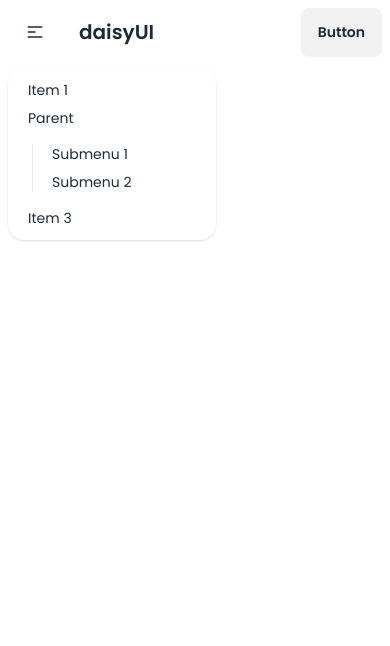
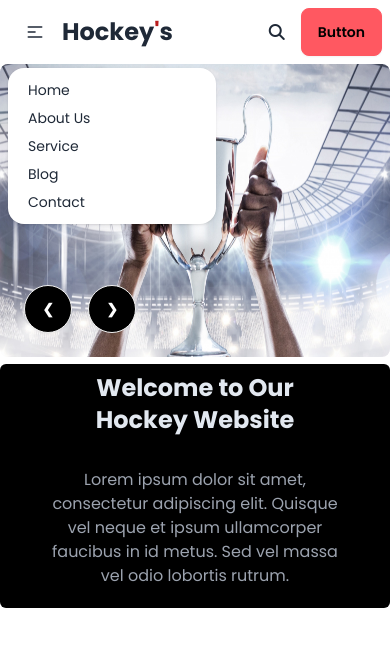
Before and after one commit to firojahmed96bd/Our-hockey-website-, a plain HTML site: page index.html in a window 390 px wide. Both pictures are taken after a click on the button 35 px from the left and 32 px from the top of the page. Drawn offline with nearby package versions, Linux system fonts and the light colour scheme; grey boxes are pictures that could not be loaded.

Commit message:
completed our header section style

```diff
--- a/index.html
+++ b/index.html
@@ -23,8 +23,8 @@
     </style>
 </head>
 <body>
-    <header>
-        <div class="navbar bg-base-100">
+    <header class="contanier md:w-[1200px] mx-auto">
+        <div class="navbar rounded-lg">
             <div class="navbar-start">
               <div class="dropdown">
                 <div tabindex="0" role="button" class="btn btn-ghost lg:hidden">
@@ -44,38 +44,74 @@
                 <ul
                   tabindex="0"
                   class="menu menu-sm dropdown-content bg-base-100 rounded-box z-[1] mt-3 w-52 p-2 shadow">
-                  <li><a>Item 1</a></li>
-                  <li>
-                    <a>Parent</a>
-                    <ul class="p-2">
-                      <li><a>Submenu 1</a></li>
-                      <li><a>Submenu 2</a></li>
-                    </ul>
-                  </li>
-                  <li><a>Item 3</a></li>
+                  <li><a>Home</a></li>
+                  <li><a>About Us</a></li>
+                  <li><a>Service</a></li>
+                  <li><a>Blog</a></li>
+                  <li><a>Contact</a></li>
                 </ul>
               </div>
-              <a class="btn btn-ghost text-xl">daisyUI</a>
+              <a class="text-2xl font-bold">Hockey<span class="text-red-700 font-bold">'</span>s</a>
             </div>
             <div class="navbar-center hidden lg:flex">
-              <ul class="menu menu-horizontal px-1">
-                <li><a>Item 1</a></li>
-                <li>
-                  <details>
-                    <summary>Parent</summary>
-                    <ul class="p-2">
-                      <li><a>Submenu 1</a></li>
-                      <li><a>Submenu 2</a></li>
-                    </ul>
-                  </details>
-                </li>
-                <li><a>Item 3</a></li>
-              </ul>
+              <ul class="menu menu-horizontal px-1 font-semibold">
+                <li><a class="text-orange-400">Home</a></li>
+                  <li><a class="hover:text-orange-400">About Us</a></li>
+                  <li><a class="hover:text-orange-400">Service</a></li>
+                  <li><a class="hover:text-orange-400">Blog</a></li>
+                  <li><a class="hover:text-orange-400">Contact</a></li>
             </div>
-            <div class="navbar-end">
-              <a class="btn">Button</a>
+            <div class="navbar-end space-x-4 flex items-center">
+                <i class="fa-solid fa-magnifying-glass"></i>
+              <a class="btn btn-error">Button</a>
             </div>
-          </div>
+        </div>
+
+        <div class="relative">
+
+            <div class="carousel w-full rounded-lg">
+                <div id="slide1" class="carousel-item relative w-full">
+                  <img
+                    src="./Images/1.png"
+                    class="w-full" />
+                  <div class="absolute left-6 bottom-6 flex justify-between space-x-4">
+                    <a href="#slide4" class="btn btn-circle bg-black text-white font-2xl">❮</a>
+                    <a href="#slide2" class="btn btn-circle bg-black text-white font-2xl">❯</a>
+                  </div>
+                </div>
+                <div id="slide2" class="carousel-item relative w-full">
+                  <img
+                    src="https://img.daisyui.com/images/stock/photo-1609621838510-5ad474b7d25d.webp"
+                    class="w-full" />
+                    <div class="absolute left-6 bottom-6 flex justify-between space-x-4">
+                        <a href="#slide4" class="btn btn-circle bg-black text-white text-2xl">❮</a>
+                        <a href="#slide2" class="btn btn-circle bg-black text-white font-2xl">❯</a>
+                    </div>
+                </div>
+                <div id="slide3" class="carousel-item relative w-full">
+                  <img
+                    src="https://img.daisyui.com/images/stock/photo-1414694762283-acccc27bca85.webp"
+                    class="w-full" />
+                    <div class="absolute left-6 bottom-6 flex justify-between space-x-4">
+                        <a href="#slide3" class="btn btn-circle bg-black text-white font-2xl">❮</a>
+                        <a href="#slide2" class="btn btn-circle bg-black text-white font-2xl">❯</a>
+                      </div>
+                </div>
+                <div id="slide4" class="carousel-item relative w-full">
+                  <img
+                    src="https://img.daisyui.com/images/stock/photo-1665553365602-b2fb8e5d1707.webp"
+                    class="w-full" />
+                    <div class="absolute left-6 bottom-6 flex justify-between space-x-4">
+                        <a href="#slide4" class="btn btn-circle bg-black text-white font-2xl">❮</a>
+                        <a href="#slide2" class="btn btn-circle bg-black text-white font-2xl">❯</a>
+                    </div>
+                </div>
+            </div>
+            <div class="lg:absolute bg-black lg:bottom-12 lg:right-14 px-12 py-2 text-slate-200 rounded-md space-y-5 lg:w-1/3">
+                <h1 class="text-2xl font-bold text-center lg:text-left">Welcome to Our Hockey Website</h1>
+                <p class="text-gray-400 text-center lg:text-left py-3">Lorem ipsum dolor sit amet, consectetur adipiscing elit. Quisque vel neque et ipsum ullamcorper faucibus in id metus. Sed vel massa vel odio lobortis rutrum.</p>
+            </div>
+        </div>
     </header>
     <main>
 
```
